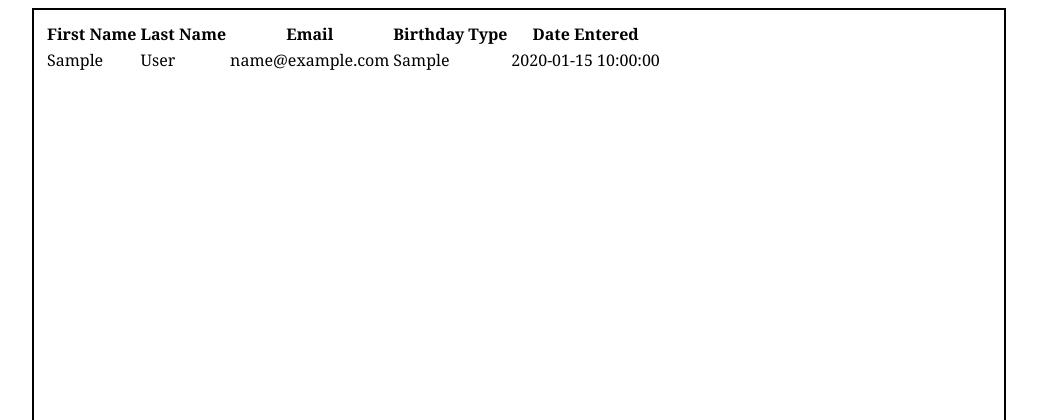
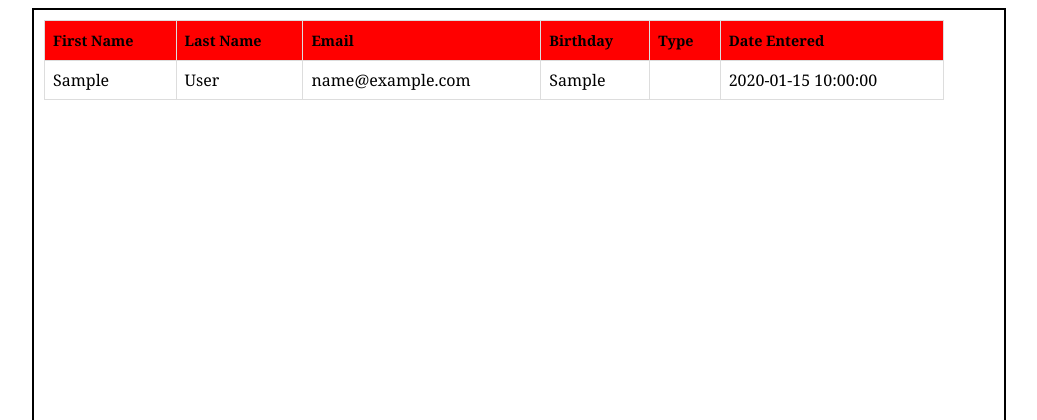
Before and after one commit to Jenglish3761/Project-VI, a PHP site: page /php/getinfo.php in a window 1280 px wide. Shown: the top 420 px of the page, without its empty margins (121-1158 px from the left). Run offline with PHP 8.4, Linux system fonts and the light colour scheme; tables that the repository leaves empty or names only in its code hold one stand-in row (values such as "Sample post").

Commit message:
Update getinfo.php

```diff
--- a/php/getinfo.php
+++ b/php/getinfo.php
@@ -12,7 +12,7 @@ $query = "SELECT first_name, last_name, email, birthday, type, time FROM req_acc
 $response = @mysqli_query($dbc, $query);
 
 if($response){
-	echo '<table align="left">
+	echo '<table id="gantt" align="left">
 			<tr>
 				<th>First Name</th>
 				<th>Last Name</th>
```
